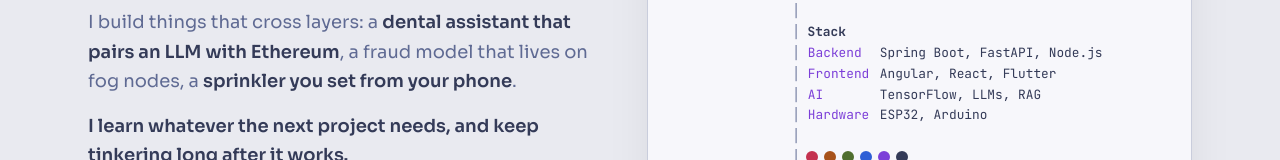
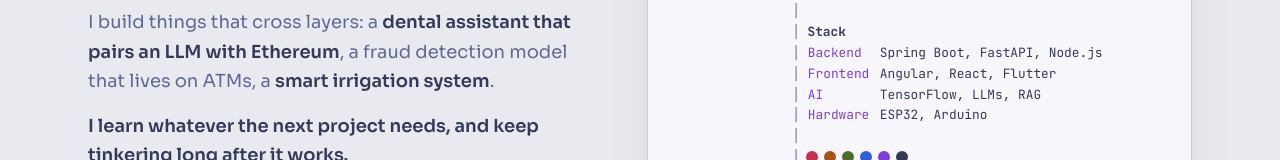
Before and after one commit to Ghorbel37/Ghorbel37.github.io, a React (Vite) app: page / in a window 1280 px wide. Shown: the part 345-505 px from the top of the page. Built offline with nearby package versions, Linux system fonts and the light colour scheme.

Commit message:
Reword the intro's project examples

```diff
--- a/src/components/home/Hero.tsx
+++ b/src/components/home/Hero.tsx
@@ -17,8 +17,8 @@ export default function Hero({ onSetTheme }: { onSetTheme: (theme: Theme) => voi
         </h1>
         <p className="mt-6 max-w-xl text-lg leading-relaxed text-muted">
           I build things that cross layers: a{" "}
-          <strong className="font-semibold text-fg">dental assistant that pairs an LLM with Ethereum</strong>, a fraud model that
-          lives on fog nodes, a <strong className="font-semibold text-fg">sprinkler you set from your phone</strong>.
+          <strong className="font-semibold text-fg">dental assistant that pairs an LLM with Ethereum</strong>, a fraud detection
+          model that lives on ATMs, a <strong className="font-semibold text-fg">smart irrigation system</strong>.
         </p>
         <p className="mt-4 max-w-xl text-lg font-semibold leading-relaxed text-fg">
           I learn whatever the next project needs, and keep tinkering long after it works.
```
